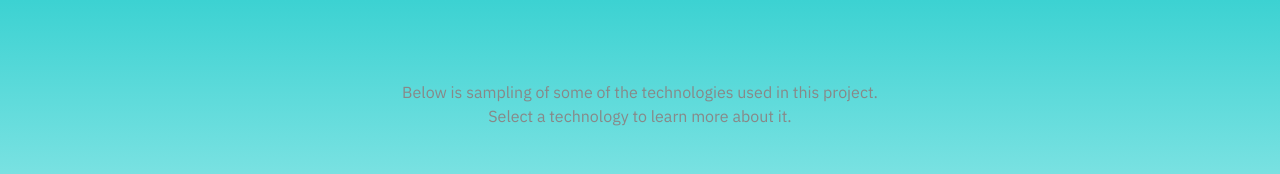
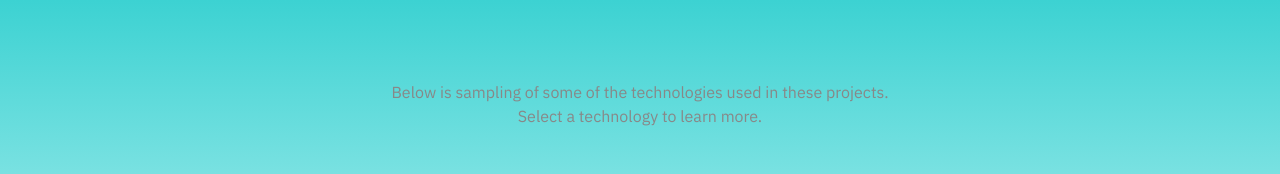
Before and after one commit to JAKimball/task-timer-pwa, a React (Vite) app: page / in a window 1280 px wide. Shown: the top 174 px of the page. Built offline with nearby package versions, Linux system fonts and the light colour scheme.

Commit message:
more eslint configuration to add type-checked rules

```diff
--- a/src/App.tsx
+++ b/src/App.tsx
@@ -1,7 +1,6 @@
 import './App.css'
 
 import { useState } from 'react'
-// import React from 'react'
 import { TechCarousel } from './components/tech-card'
 
 // Do we have a mouse available?
@@ -30,8 +29,8 @@ function App() {
       <h2 className="text-3xl font-bold underline">Hello world!</h2> */}
       <div className="card">
         <p className="read-the-docs">
-          Below is sampling of some of the technologies used in this project. <br />
-          Select a technology to learn more about it.
+          Below is sampling of some of the technologies used in these projects. <br />
+          Select a technology to learn more.
         </p>
       </div>
 
--- a/src/main.tsx
+++ b/src/main.tsx
@@ -8,7 +8,7 @@ if (import.meta.env.DEV) {
   document.documentElement.style.setProperty('--dev-mode', 'var(--on)')
 }
 
-ReactDOM.createRoot(document.getElementById('root') as HTMLElement).render(
+ReactDOM.createRoot(document.getElementById('root')!).render(
   <React.StrictMode>
     <App />
   </React.StrictMode>
--- a/tsconfig.json
+++ b/tsconfig.json
@@ -17,6 +17,6 @@
     "noEmit": true,
     "jsx": "react-jsx"
   },
-  "include": ["src"],
+  "include": ["src", ".eslintrc.cjs"],
   "references": [{ "path": "./tsconfig.node.json" }]
 }
```
Also changed, not shown: .eslintrc.cjs, 1 other file (tests, documents, lock files or other folders).
